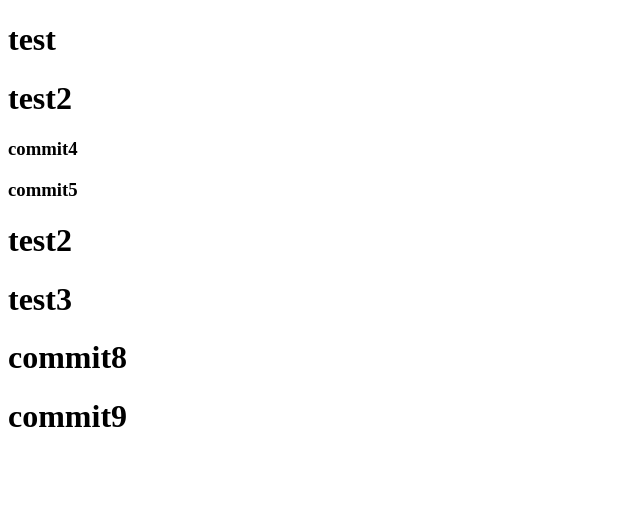
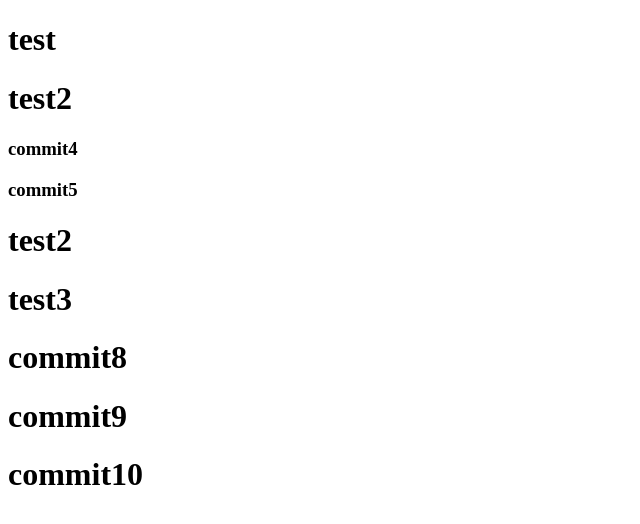
Before and after one commit to YoannLePort/test, a plain HTML site: page index.html in a window 1280 px wide. Shown: the whole page, without its empty margins (0-640 px from the left). Drawn offline with Linux system fonts and the light colour scheme.

Commit message:
commit10

```diff
--- a/index.html
+++ b/index.html
@@ -14,6 +14,7 @@
     <h1>test3</h1>
     <h1>commit8</h1>
     <h1>commit9</h1>
+    <h1>commit10</h1>
 </head>
 <body>
 
```
